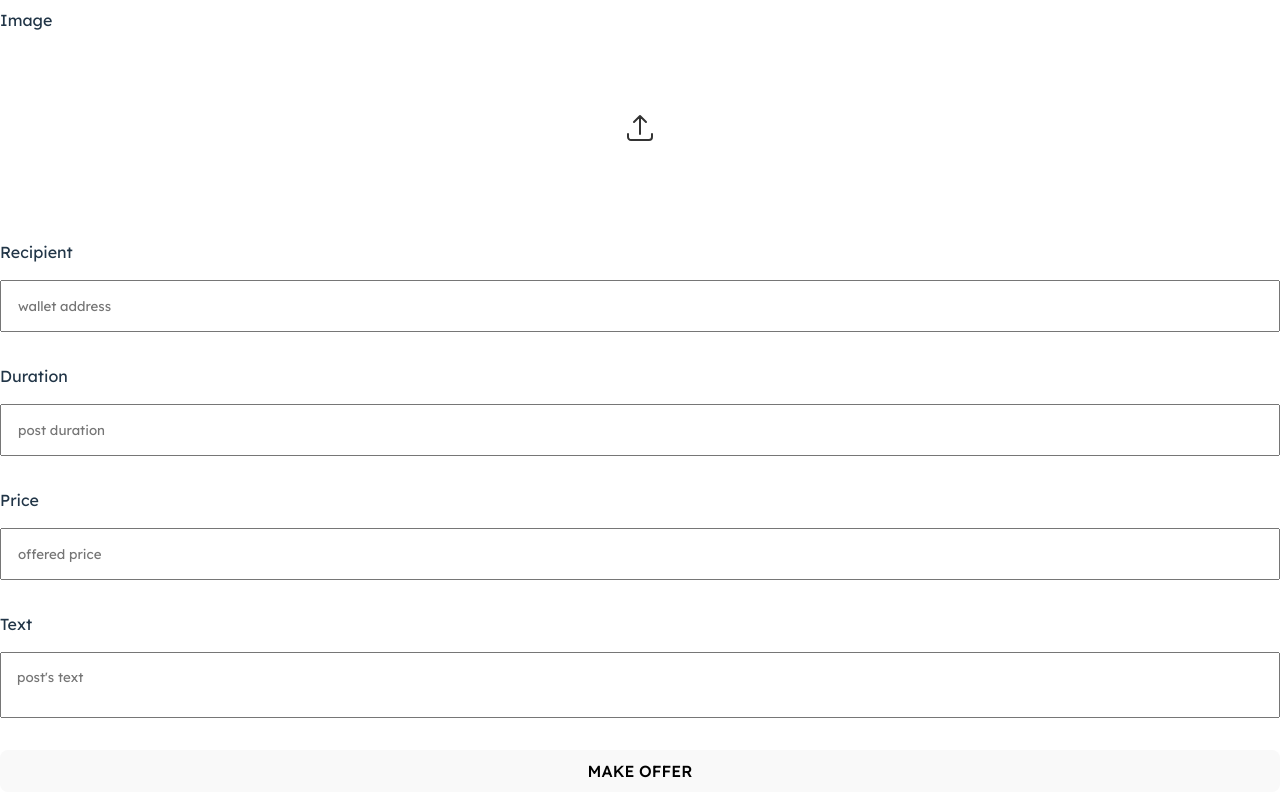
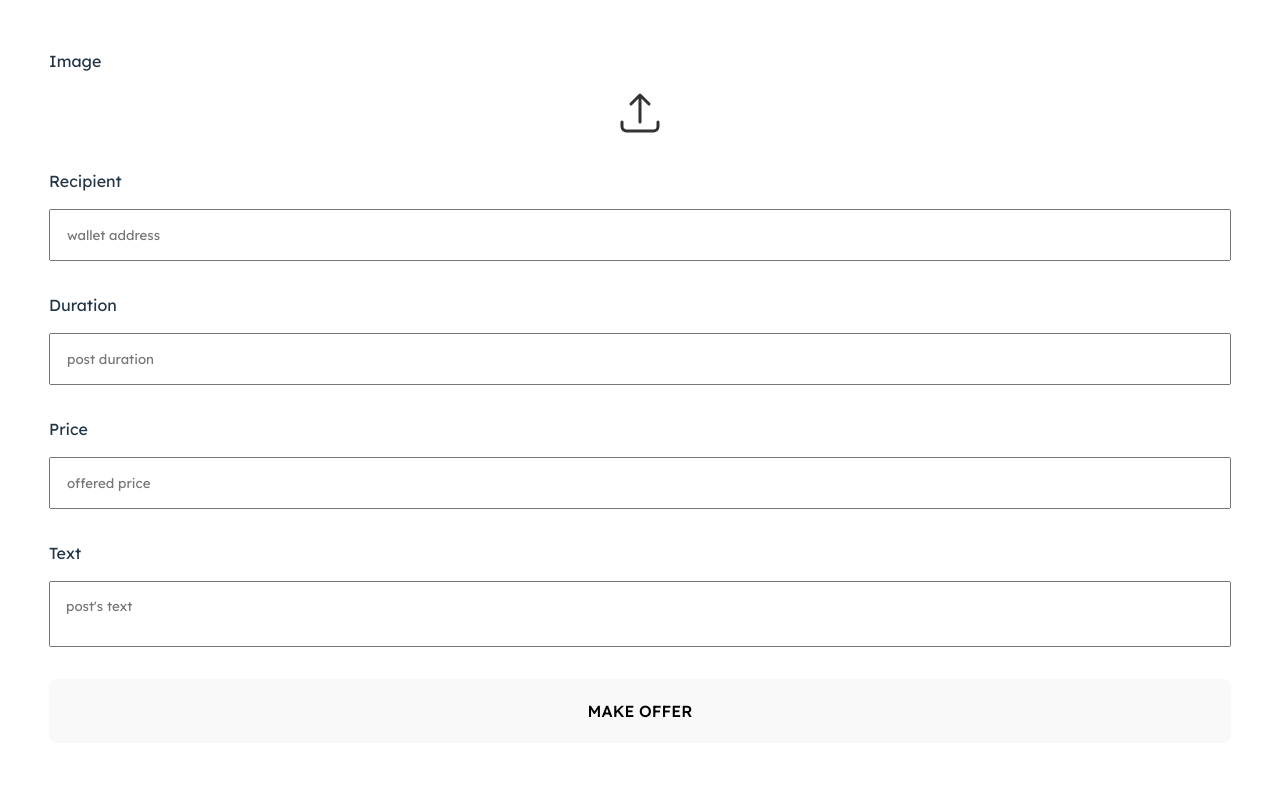
Before and after one commit to Win-Labs/chai-ads, a React (Vite) app in the folder client/: page / in a window 1280 px wide. Built offline with nearby package versions, Linux system fonts and the light colour scheme.

Commit message:
add image upload, resize, textarea

```diff
--- a/client/src/components/FormModal.jsx
+++ b/client/src/components/FormModal.jsx
@@ -3,13 +3,15 @@ import styled from "styled-components";
 import ImageUploader from "./ImageUploader";
 
 const Wrapper = styled.div`
+  display: flex;
   width: 100%;
-  display: flex;
+  max-height: 900px;
   flex-direction: column;
+  align-items: center;
   gap: 2rem;
-  align-items: center;
-  justify-content: center;
-  flex: 1;
+  padding: 3rem;
+  border: 1px solid #fff;
+  border-radius: 0.8rem;
 `;
 
 const InputRow = styled.div`
@@ -39,6 +41,7 @@ const Button = styled.button`
   justify-content: center;
   align-items: center;
   width: 100%;
+  height: 4rem;
 `;
 
 const FormModal = () => {
--- a/client/src/components/ImageUploader.jsx
+++ b/client/src/components/ImageUploader.jsx
@@ -11,8 +11,8 @@ const Image = styled.label`
   display: flex;
   justify-content: center;
   align-items: center;
-  width: 10rem;
-  height: 10rem;
+  width: ${(props) => props.width}rem;
+  height: ${(props) => props.width}rem;
   background-image: url(${(props) => props.imgsrc});
   background-size: cover;
   background-position: center;
@@ -53,7 +53,11 @@ const ImageUploader = ({ image = null, setImage, disabled }) => {
         onChange={handleImageChange}
         accept="image/*"
       />
-      <Image htmlFor="image-upload" imgsrc={image?.src}>
+      <Image
+        htmlFor="image-upload"
+        imgsrc={image?.src}
+        width={image?.src ? 10 : 3}
+      >
         {!image?.src && (
           <svg
             xmlns="http://www.w3.org/2000/svg"
@@ -62,7 +66,7 @@ const ImageUploader = ({ image = null, setImage, disabled }) => {
             strokeWidth={1.5}
             stroke="currentColor"
             className="size-6"
-            width="2rem"
+            width="3rem"
           >
             <path
               strokeLinecap="round"
```
